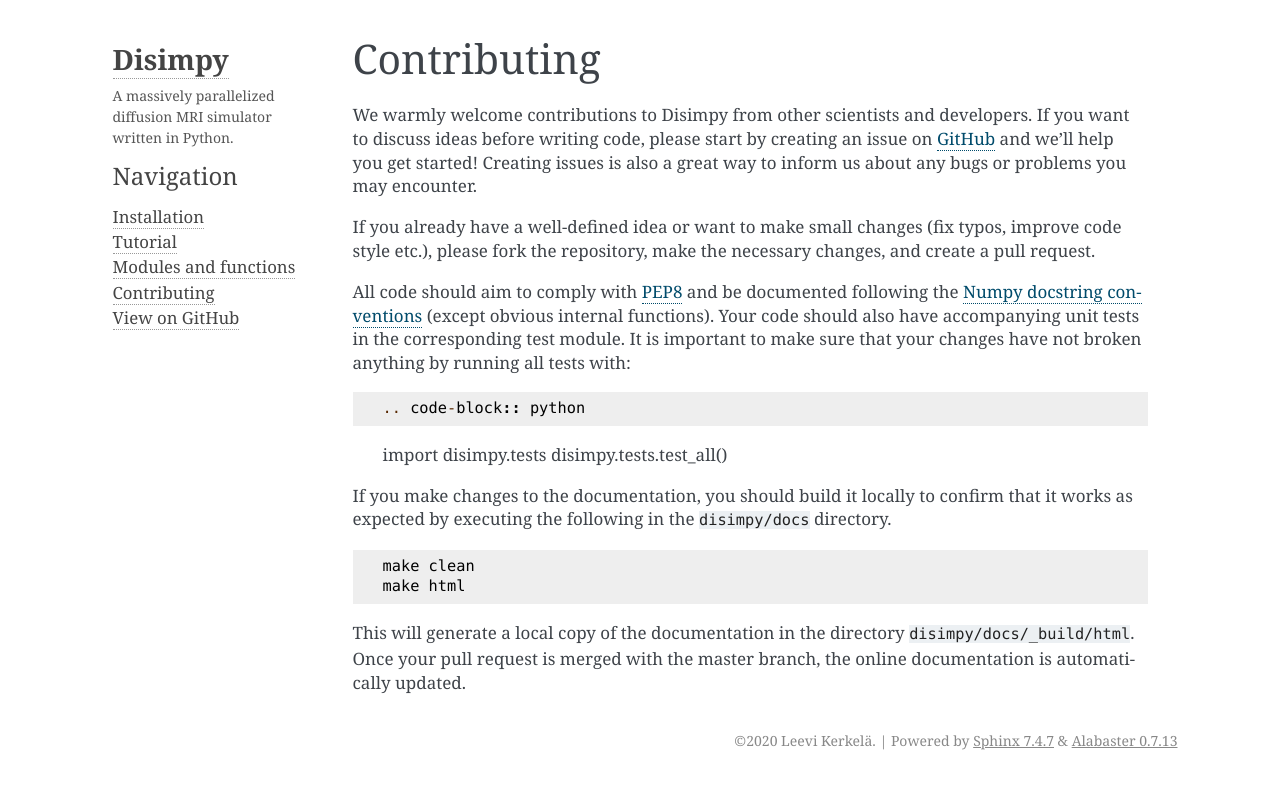
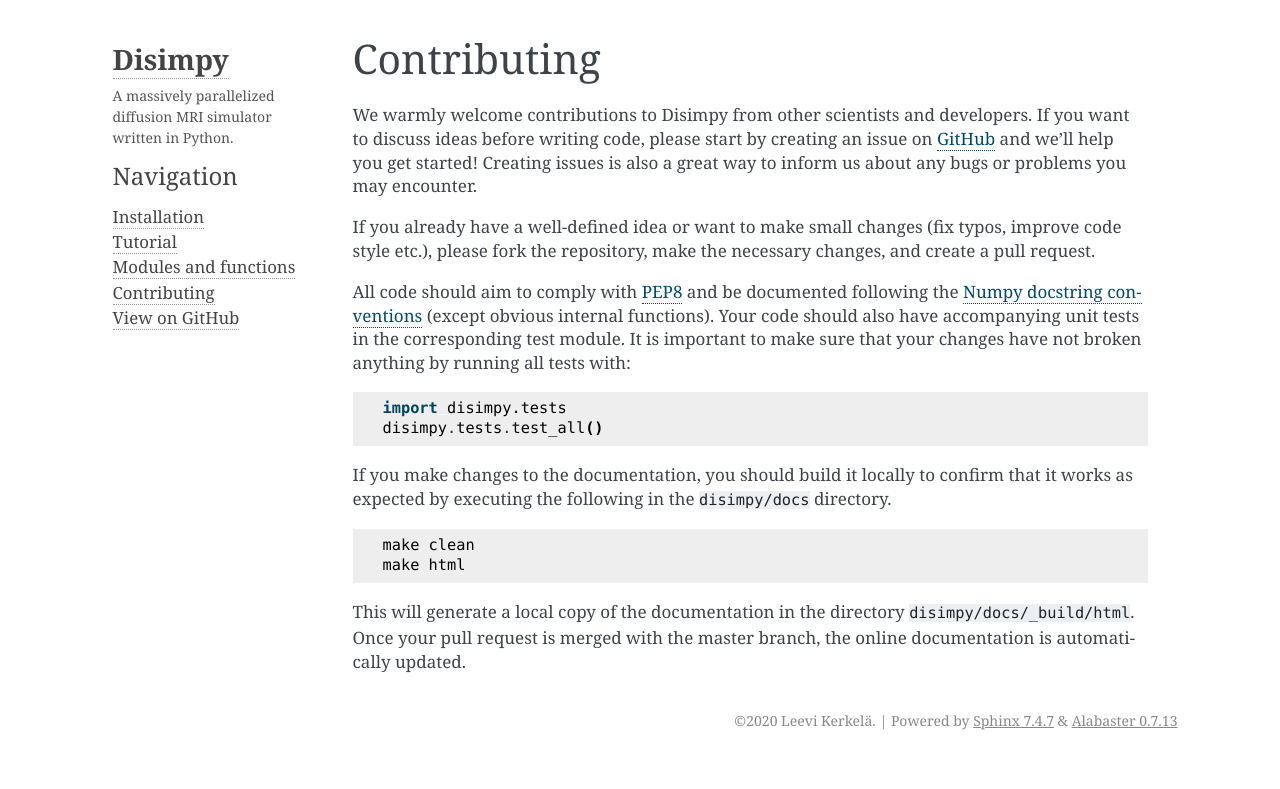
Before and after one commit to kerkelae/disimpy, a Sphinx documentation site: the page built from docs/source/contributing.rst, in a window 1280 px wide. Shown: the top 789 px of the page. Built offline with Sphinx 7.4.7, drawn with Linux system fonts in a browser that asks for light colours.

Commit message:
rst syntax error fix

```diff
--- a/docs/source/contributing.rst
+++ b/docs/source/contributing.rst
@@ -17,7 +17,7 @@ and be documented following the `Numpy docstring conventions
 <https://numpydoc.readthedocs.io/en/latest/format.html>`_ (except obvious
 internal functions). Your code should also have accompanying unit tests in the
 corresponding test module. It is important to make sure that your changes have
-not broken anything by running all tests with: ::
+not broken anything by running all tests with:
 
 .. code-block:: python
 
```
